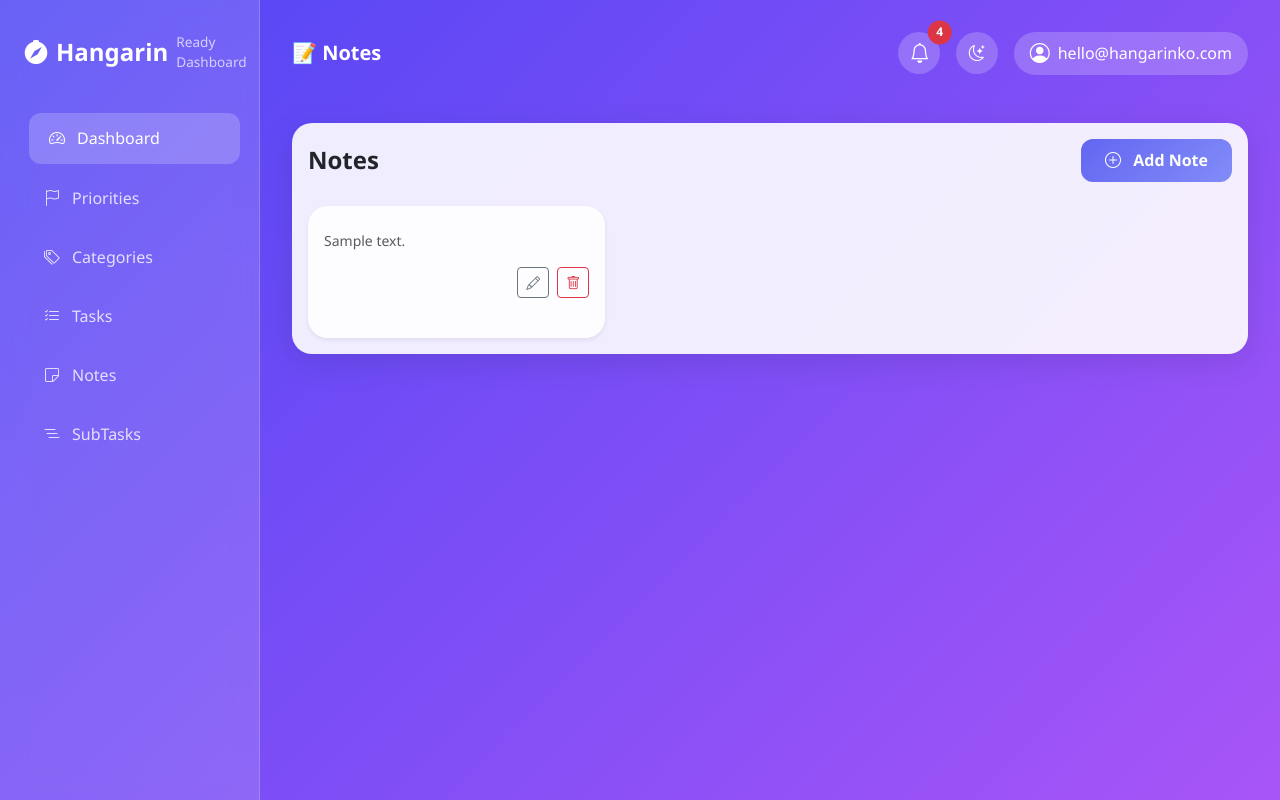
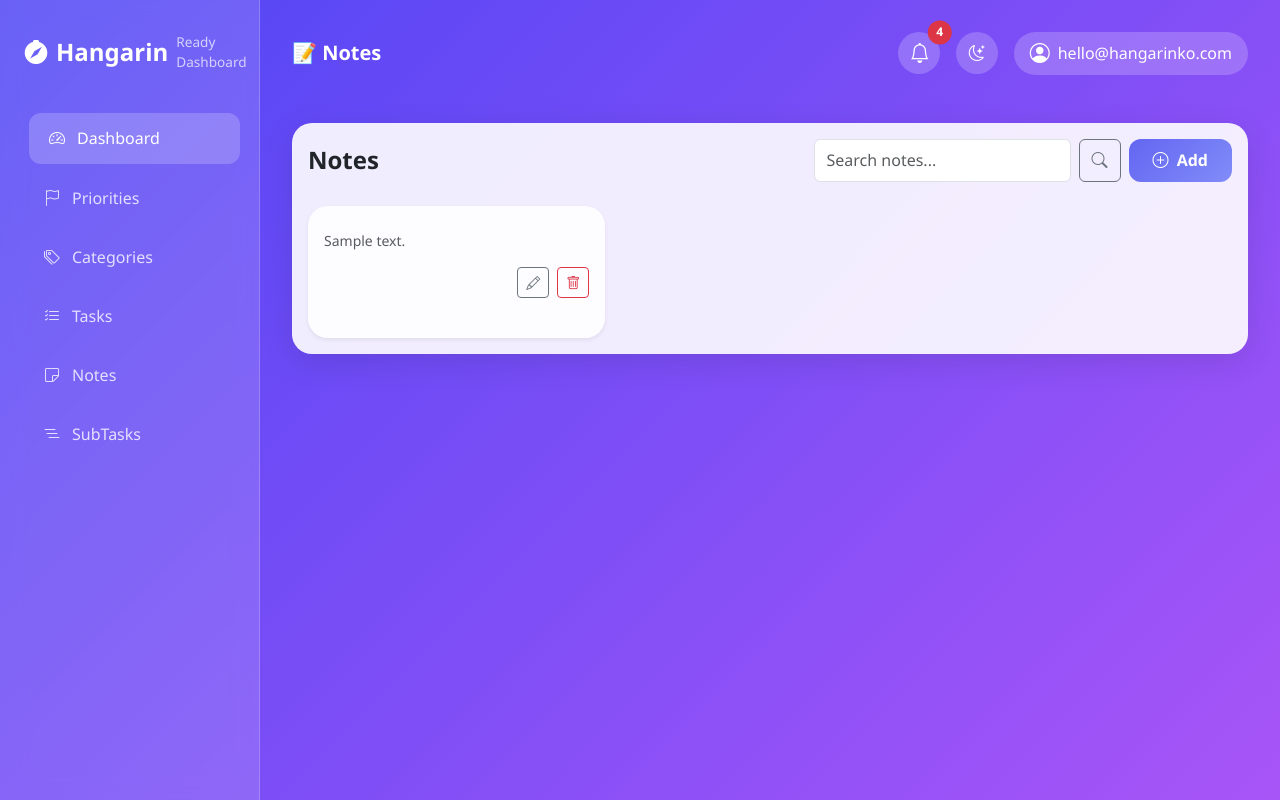
Before and after one commit to Jezellemaetaneo/Hangarin, a Django app: page /note_list/ in a window 1280 px wide. Run offline with Django 5.2, Linux system fonts and the light colour scheme; tables that the repository leaves empty hold one stand-in row (values such as "Sample post").

Commit message:
All pages fixed with correct URLs & search ✨

```diff
--- a/hangarinsite/templates/note_list.html
+++ b/hangarinsite/templates/note_list.html
@@ -5,11 +5,19 @@
 {% block content %}
 <div class="card">
     <div class="card-body">
-        <div class="d-flex justify-content-between align-items-center mb-4">
+        <div class="d-flex flex-column flex-md-row justify-content-between align-items-md-center gap-3 mb-4">
             <h4 class="fw-bold mb-0">Notes</h4>
-            <a href="/note_create/" class="btn btn-primary">
-                <i class="bi bi-plus-circle me-2"></i> Add Note
-            </a>
+            <div class="d-flex gap-2">
+                <form method="get" class="d-flex">
+                    <input type="search" name="q" class="form-control" placeholder="Search notes..." value="{{ request.GET.q }}">
+                    <button type="submit" class="btn btn-outline-secondary ms-2">
+                        <i class="bi bi-search"></i>
+                    </button>
+                </form>
+                <a href="/note_list/add/" class="btn btn-primary">
+                    <i class="bi bi-plus-circle me-1"></i> Add
+                </a>
+            </div>
         </div>
 
         {% if object_list %}
@@ -21,10 +29,10 @@
                         <h6 class="fw-bold mb-2">{{ note.title }}</h6>
                         <p class="text-muted small mb-3" style="white-space: pre-line;">{{ note.content|truncatechars:100 }}</p>
                         <div class="d-flex justify-content-end gap-2">
-                            <a href="/note_update/{{ note.pk }}/" class="btn btn-sm btn-outline-secondary">
+                            <a href="/note_list/edit/{{ note.pk }}/" class="btn btn-sm btn-outline-secondary">
                                 <i class="bi bi-pencil"></i>
                             </a>
-                            <a href="/note_delete/{{ note.pk }}/" class="btn btn-sm btn-outline-danger">
+                            <a href="/note_list/delete/{{ note.pk }}/" class="btn btn-sm btn-outline-danger">
                                 <i class="bi bi-trash"></i>
                             </a>
                         </div>
@@ -36,9 +44,9 @@
         {% else %}
         <div class="text-center py-5">
             <i class="bi bi-sticky display-1 text-opacity-25"></i>
-            <p class="text-muted mt-3">No notes yet. Jot down your first note!</p>
-            <a href="/note_create/" class="btn btn-primary mt-2">
-                <i class="bi bi-plus-circle me-2"></i> Add First Note
+            <p class="text-muted mt-3">No notes found.</p>
+            <a href="/note_list/add/" class="btn btn-primary mt-2">
+                <i class="bi bi-plus-circle me-1"></i> Add First Note
             </a>
         </div>
         {% endif %}
```
Also changed, not shown: hangarinsite/templates/category_list.html (+17 -9 lines), hangarinsite/templates/priority_list.html (+18 -9 lines), hangarinsite/templates/subtask_list.html (+17 -9 lines), hangarinsite/templates/task_list.html (+17 -9 lines).
